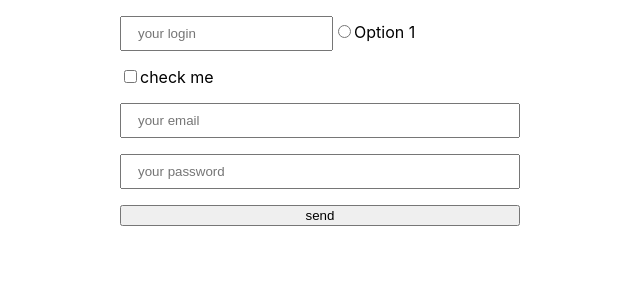
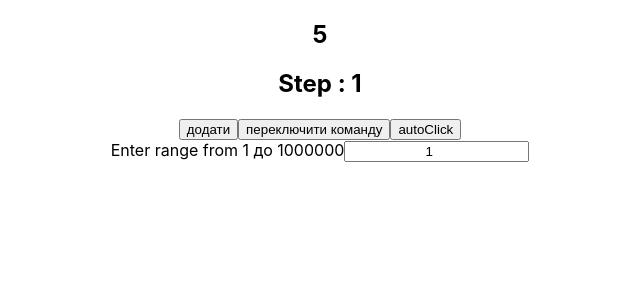
Before and after one commit to OksanaCoder/freshcode-react-start, a React (Create React App) app: page / in a window 1280 px wide. Shown: the top 300 px of the page, without its empty margins (320-960 px from the left). Built offline with nearby package versions, Linux system fonts and the light colour scheme.

Commit message:
add counter

```diff
--- a/src/App.js
+++ b/src/App.js
@@ -1,6 +1,8 @@
 import { Component } from "react";
 import "./App.css";
 import SignInForm from "./components/SignInForm";
+import Counter from "./components/Counter";
+import BlockCounter from "./components/BlockCounter";
 
 class App extends Component {
   constructor(props) {
@@ -73,7 +75,8 @@ class App extends Component {
         <CiaoList users={users} /> */}
         {/* <StopWatchTimeoutNew /> */}
         {/* <ClickCount /> */}
-        <SignInForm />
+        {/* <SignInForm /> */}
+        <BlockCounter />
       </>
     );
   }
--- /dev/null
+++ b/src/components/BlockCounter/index.jsx
@@ -0,0 +1,30 @@
+import React, { Component } from "react";
+import Counter from "../Counter";
+
+class BlockCounter extends Component {
+  constructor(props) {
+    super(props);
+    this.state = {
+      step: 1
+    };
+  }
+  handleChangeStep = (e) => {
+    const val = parseInt(e.target.value);
+
+    this.setState({
+      step: val >= 1 && val <= 1000000 ? val : parseInt("")
+    });
+  };
+  render() {
+    const { step } = this.state;
+    return (
+      <div>
+        <Counter step={step} />
+        Enter range from 1 до 1000000
+        <input type="number" onChange={this.handleChangeStep} value={step} />
+      </div>
+    );
+  }
+}
+
+export default BlockCounter;
--- /dev/null
+++ b/src/components/Counter/Counter.module.css
@@ -0,0 +1,3 @@
+* {
+    text-align: center;
+}
--- /dev/null
+++ b/src/components/Counter/index.jsx
@@ -0,0 +1,52 @@
+import React, { Component } from "react";
+import styles from "./Counter.module.css";
+
+class Counter extends Component {
+  constructor(props) {
+    super(props);
+    this.state = {
+      count: 0,
+      isAdd: true
+    };
+    this.idInterval = null;
+  }
+  componentDidMount = () => {
+    this.handleAutoClick();
+  };
+  handleCount = () => {
+    this.setState((state, props) => {
+      if (state.isAdd) {
+        return { count: state.count + props.step };
+      }
+      return { count: state.count - props.step };
+    });
+  };
+  handleChangeMode = () => {
+    this.setState({
+      isAdd: !this.state.isAdd
+    });
+  };
+  handleAutoClick = () => {
+    if (this.idInterval === null) {
+      this.idInterval = setInterval(this.handleCount, 1000);
+    }
+  };
+  render() {
+    const { count, isAdd } = this.state;
+    const { step } = this.props;
+    return (
+      <div>
+        <h2>{count}</h2>
+        <h2>Step : {step}</h2>
+
+        <button onClick={this.handleCount}>
+          {isAdd ? "додати" : "відняти"}
+        </button>
+        <button onClick={this.handleChangeMode}>переключити команду</button>
+        <button onClick={this.handleAutoClick}>autoClick</button>
+      </div>
+    );
+  }
+}
+
+export default Counter;
--- a/src/components/SignInForm/index.jsx
+++ b/src/components/SignInForm/index.jsx
@@ -68,7 +68,7 @@ class SignInForm extends Component {
               className={classesLogin}
               value={login}
               onChange={this.handleInput}
-              type="login"
+              type="text"
               name="login"
               placeholder="your login"
             />
```
